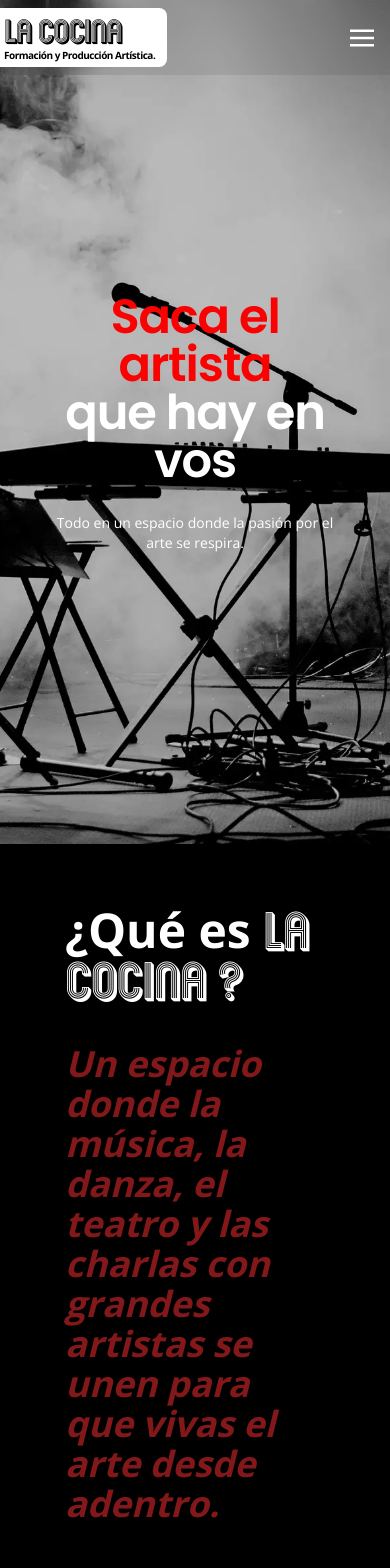
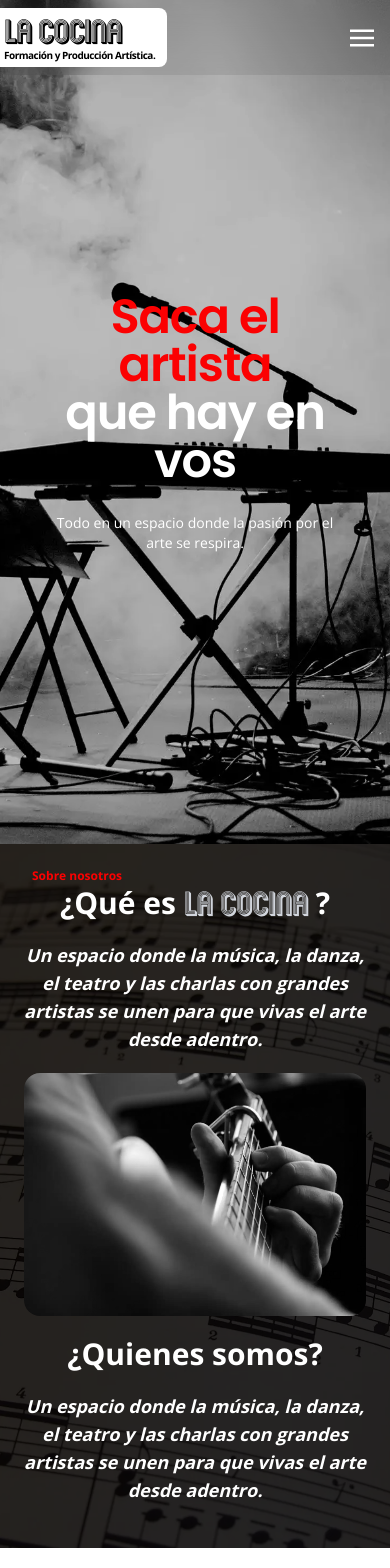
Before and after one commit to aqulesz/lacocina, a React (Vite) app: page / in a window 390 px wide. Shown: the top 1568 px of the page. Built offline with nearby package versions, Linux system fonts and the light colour scheme.

Commit message:
base de la seccion hecha en mobile

```diff
--- a/src/components/AboutSection.tsx
+++ b/src/components/AboutSection.tsx
@@ -1,10 +1,12 @@
 function AboutSection() {
     return (
-        <div className="bg-black w-full h-dvh flex justify-center py-15">
-            <div className="w-2/3">
-                <h2 className="text-white font-default font-bold text-5xl mb-10">¿Qué es <span className="font-logo "> la cocina ?</span></h2>
-                <p className="text-red-900 text-4xl font-default font-bold italic">Un espacio donde la música, la danza, el teatro y las charlas con grandes artistas se unen para que vivas el arte desde adentro.</p>
-            </div>
+        <div className="bg-[url('/src/assets/grades-656593_1920.webp')] bg-black/80 bg-blend-overlay bg-cover bg-center w-full flex flex-col p-6">
+                <h3 className="text-xs px-2 text-left text-custom-red font-default font-bold" >Sobre nosotros</h3>
+                <h2 className="text-white font-default font-bold text-3xl text-center mb-5">¿Qué es <span className="font-logo text-gray-300"> la cocina</span> ?</h2>
+                <p className="text-white text-lg font-default font-bold italic text-center mb-5">Un espacio donde la música, la danza, el teatro y las charlas con grandes artistas se unen para que vivas el arte desde adentro.</p>
+                <img src="/src/assets/guitar-5187376_1280.webp" alt="" className="rounded-2xl saturate-0 mb-5"/>
+                <h2 className="text-white font-default font-bold text-3xl text-center mb-5">¿Quienes somos?</h2>
+                <p className="text-white text-lg font-default font-bold italic text-center mb-5">Un espacio donde la música, la danza, el teatro y las charlas con grandes artistas se unen para que vivas el arte desde adentro.</p>
         </div>
     )
 }
```
Also changed, not shown: src/assets/grades-656593_1920.webp (added).
